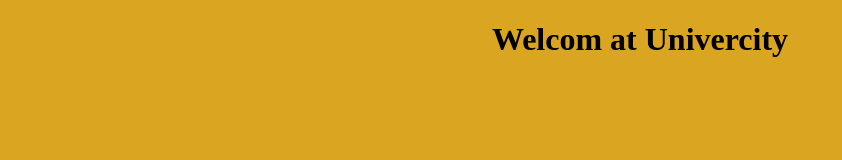
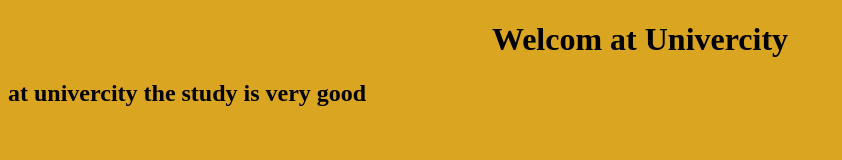
Before and after one commit to Shoipe-abdu/shoipe, a plain HTML site: page index.html in a window 1280 px wide. Shown: the whole page, without its empty margins (0-842 px from the left). Drawn offline with Linux system fonts and the light colour scheme.

Commit message:
add cod html

```diff
--- a/index.html
+++ b/index.html
@@ -8,5 +8,6 @@
 </head>
 <body>
     <h1>Welcom at Univercity</h1>
+    <h2>at univercity the study is very good</h2>
 </body>
 </html>
```
